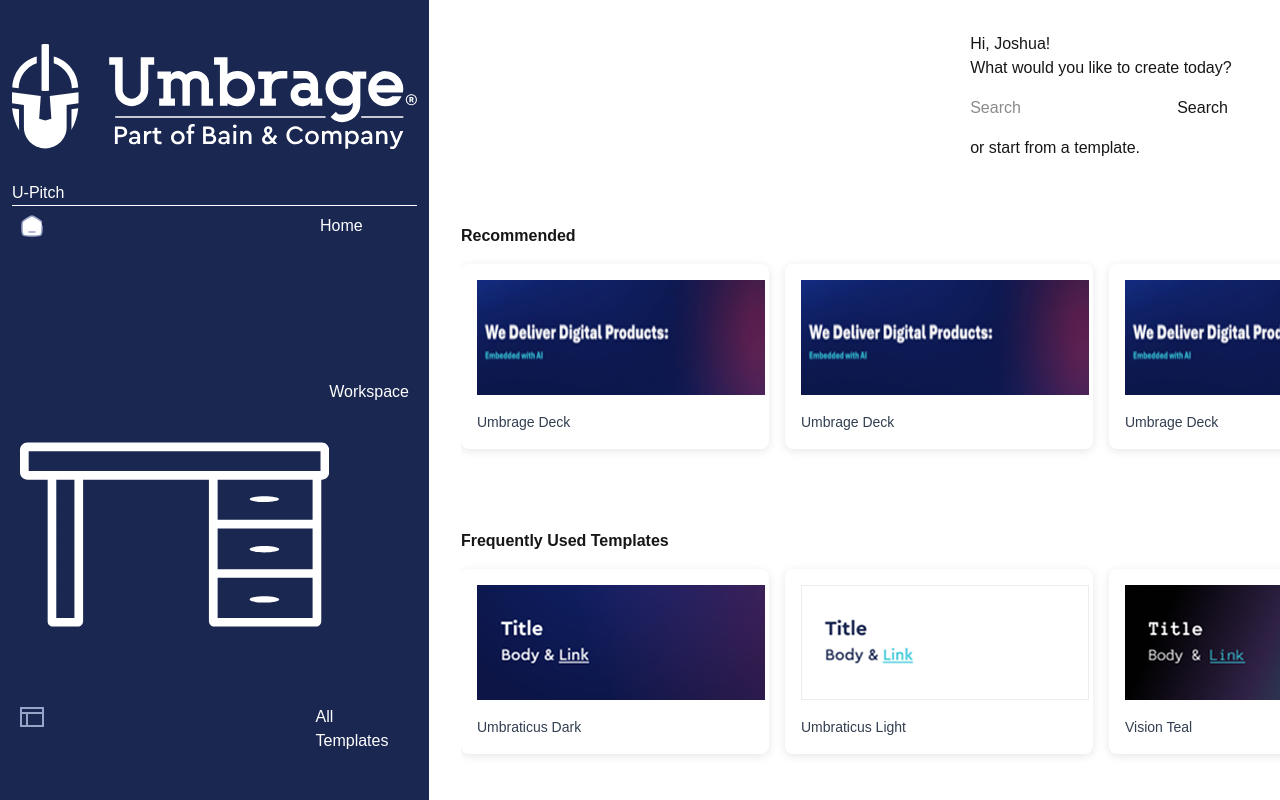
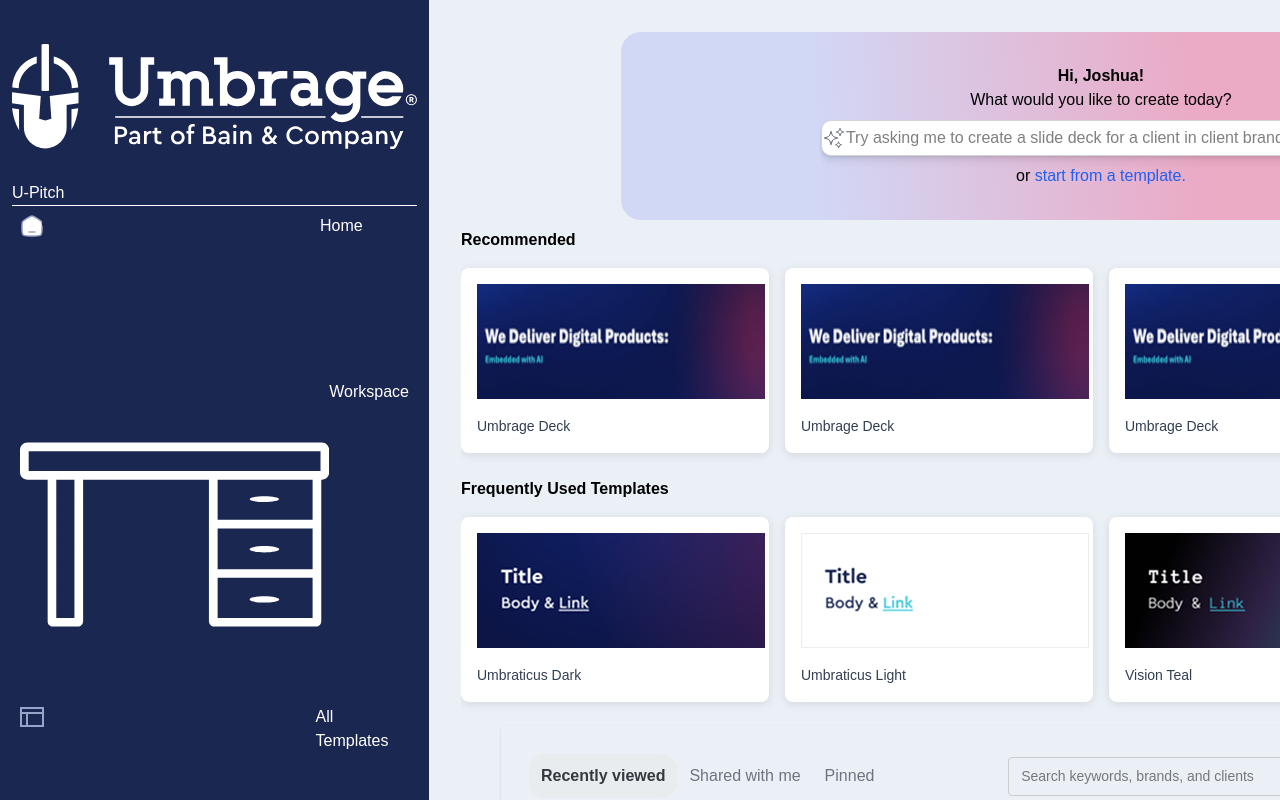
Before and after one commit to cesar-salazar-umbrage/umbrage-deck-builder, a Next.js app: page / in a window 1280 px wide. Shown: the top 800 px of the page. Built offline with nearby package versions, Linux system fonts and the light colour scheme.

Commit message:
Added final styling for the jumbotron and background

```diff
--- a/src/app/globals.css
+++ b/src/app/globals.css
@@ -159,7 +159,40 @@
 }
 
 body {
-  background: var(--background);
-  color: var(--foreground);
+  /* background: var(--background);
+  color: var(--foreground); */
+  background-color: #ebf0f7;
   font-family: Arial, Helvetica, sans-serif;
 }
+
+.search-card {
+  max-width: 40rem;
+  border-radius: 4px;
+}
+
+.card {
+  max-width: 25rem;
+  border-radius: 4px;
+  background-color: #e1dcdc;
+}
+
+.form {
+  display: flex;
+  width: 35rem;
+  flex-direction: row;
+  border-radius: 10px;
+  border: 1px solid var(--border-border-secondary, #D0D4D9);
+  background: var(--surface-surface-primary, #FFF);
+  /* Flat 2 Shadow */
+  box-shadow: 0px 18px 5px 0px rgba(0, 0, 0, 0.00), 0px 12px 5px 0px rgba(0, 0, 0, 0.01), 0px 7px 4px 0px rgba(0, 0, 0, 0.03), 0px 3px 3px 0px rgba(0, 0, 0, 0.05), 0px 1px 2px 0px rgba(0, 0, 0, 0.06);
+}
+
+.link {
+  color: #2360ED;;
+}
+
+.jumbotron {
+  width: 60rem;
+  border-radius: 20px;
+  background: linear-gradient(86deg, rgba(106, 117, 239, 0.20) 20.48%, rgba(235, 7, 81, 0.30) 60.32%);
+}
--- a/src/app/page.tsx
+++ b/src/app/page.tsx
@@ -5,28 +5,35 @@
 
 export default function Home() {
   return (
-    <div className="container-fluid grid items-center justify-items-center min-h-screen p-8 pb-20 gap-16">
-      <div className="row">
-        <div className="card">
-          <div className="jumbotron jumbotron-fluid">
-            <h1 className="h1">Hi, Joshua!</h1>
-            <p>What would you like to create today?</p>
-            <form className="form-inline my-2 my-lg-0">
+    <div className="container-fluid grid items-center justify-items-center min-h-screen p-8 pb-20 gap-2">
+      <div className="jumbotron justify-items-center">
+        <div className="search-card m-8">
+          <h1 className="h1 text-center"><b>Hi, Joshua!</b></h1>
+          <p className="text-center">What would you like to create today?</p>
+          <form className="form-inline my-2 my-lg-0 form justify-items-center items-center">
+            <svg xmlns="http://www.w3.org/2000/svg" width="24" height="24" viewBox="0 0 24 24" fill="none">
+              <path d="M9.8132 15.9038L9 18.75L8.1868 15.9038C7.75968 14.4089 6.59112 13.2403 5.09619 12.8132L2.25 12L5.09619 11.1868C6.59113 10.7597 7.75968 9.59112 8.1868 8.09619L9 5.25L9.8132 8.09619C10.2403 9.59113 11.4089 10.7597 12.9038 11.1868L15.75 12L12.9038 12.8132C11.4089 13.2403 10.2403 14.4089 9.8132 15.9038Z" stroke="#696F79" strokeLinecap="round" strokeLinejoin="round"/>
+              <path d="M18.2589 8.71454L18 9.75L17.7411 8.71454C17.4388 7.50533 16.4947 6.56117 15.2855 6.25887L14.25 6L15.2855 5.74113C16.4947 5.43883 17.4388 4.49467 17.7411 3.28546L18 2.25L18.2589 3.28546C18.5612 4.49467 19.5053 5.43883 20.7145 5.74113L21.75 6L20.7145 6.25887C19.5053 6.56117 18.5612 7.50533 18.2589 8.71454Z" stroke="#696F79" strokeLinecap="round" strokeLinejoin="round"/>
+              <path d="M16.8942 20.5673L16.5 21.75L16.1058 20.5673C15.8818 19.8954 15.3546 19.3682 14.6827 19.1442L13.5 18.75L14.6827 18.3558C15.3546 18.1318 15.8818 17.6046 16.1058 16.9327L16.5 15.75L16.8942 16.9327C17.1182 17.6046 17.6454 18.1318 18.3173 18.3558L19.5 18.75L18.3173 19.1442C17.6454 19.3682 17.1182 19.8954 16.8942 20.5673Z" stroke="#696F79" strokeLinecap="round" strokeLinejoin="round"/>
+            </svg>
             <input
-                className="form-control mr-sm-2"
+              className="form-control mr-sm-2 flex-grow-1"
               type="search"
-                placeholder="Search"
+              placeholder="Try asking me to create a slide deck for a client in client branding"
               aria-label="Search"
             ></input>
             <button
               className="btn btn-outline-success my-2 my-sm-0"
               type="submit"
             >
-                Search
+              <svg width="18" height="18" viewBox="0 0 18 18" fill="none" xmlns="http://www.w3.org/2000/svg">
+                <g id="paper-airplane">
+                <path id="Vector" d="M4.75086 8.99984L2.81641 2.71338C7.44385 4.05921 11.8076 6.18524 15.7194 8.99984C11.8078 11.8144 7.44432 13.9404 2.81711 15.2863L4.75086 8.99984ZM4.75086 8.99984H10.0634" stroke="#B4B7BC" strokeWidth="1.5" strokeLinecap="round" strokeLinejoin="round"/>
+                </g>
+              </svg>
             </button>
           </form>
-            <p>or start from a template.</p>
-          </div>
+          <p className="text-center">or <a className="link">start from a template.</a></p>
         </div>
       </div>
       <div className="row flex justify-content-space-around">
```
Also changed, not shown: public/paper-airplane.svg (added). Lines whose indentation alone changed are shown as unchanged.
